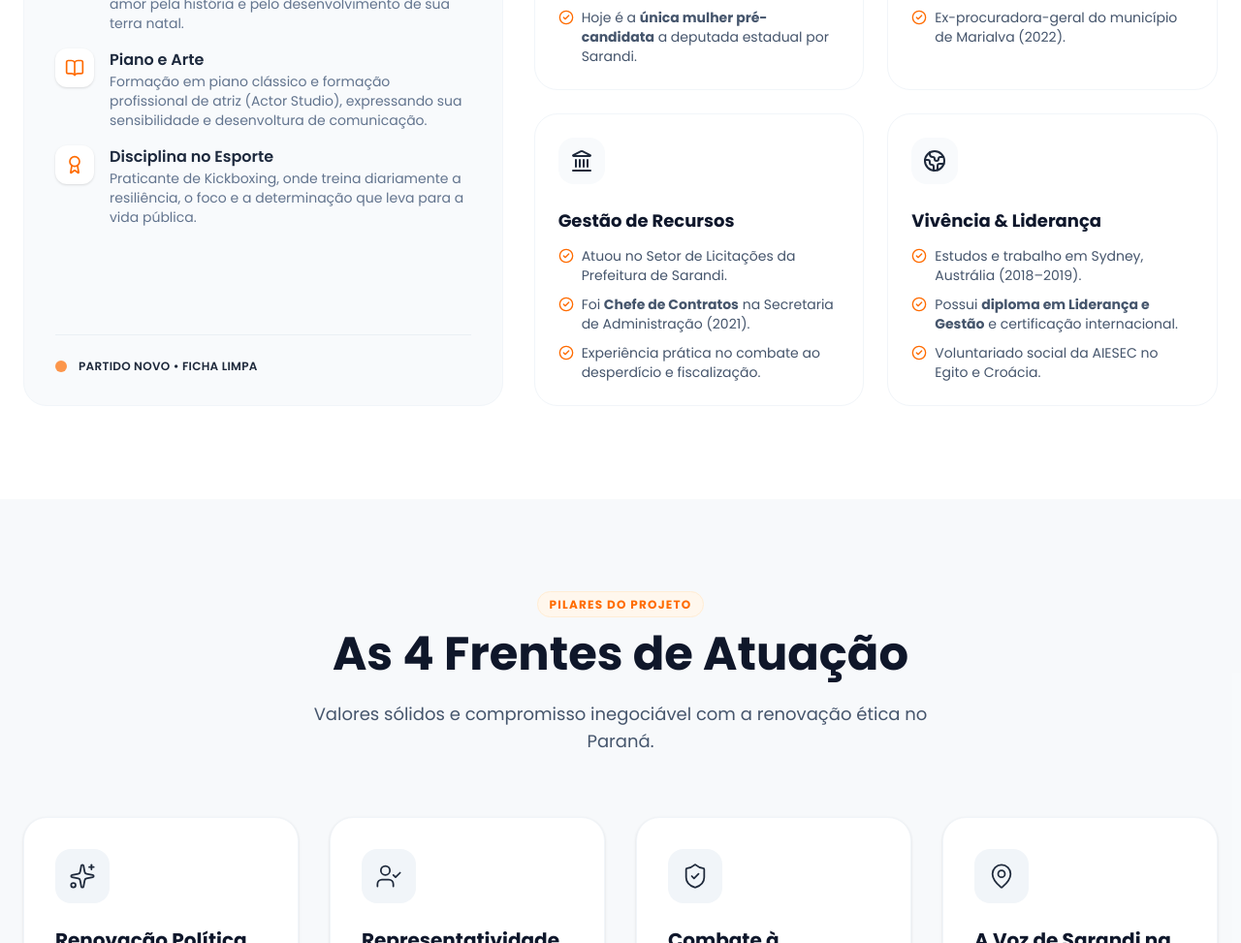
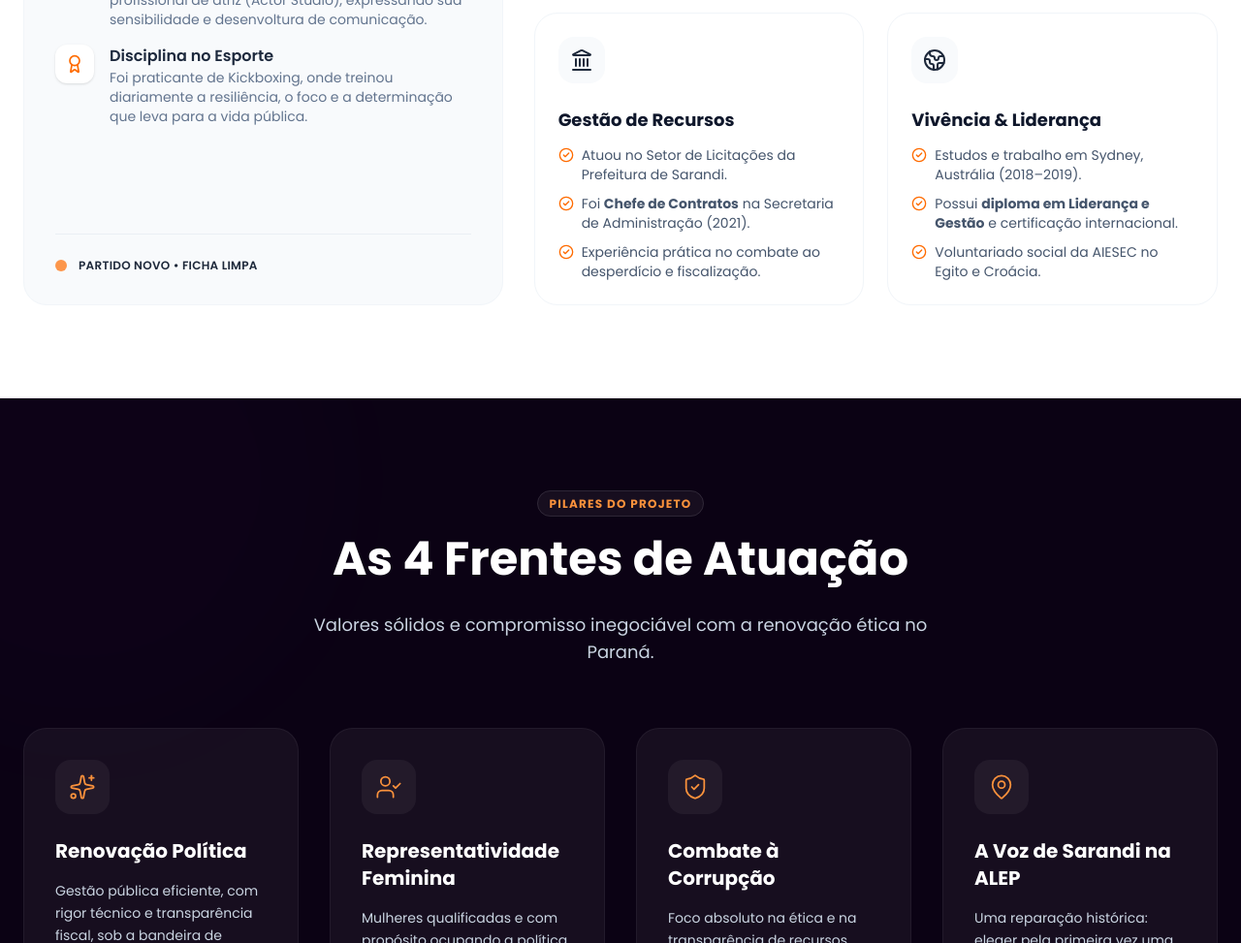
Before and after one commit to Gustavobernardelli/simone.site, a Next.js app in the folder simone-martini-landing/: page / in a window 1280 px wide. Shown: the part 1593-2566 px from the top of the page at 97% size. Built offline with nearby package versions, Linux system fonts and the light colour scheme.

Commit message:
detalhes do design

```diff
--- a/simone-martini-landing/src/components/About.tsx
+++ b/simone-martini-landing/src/components/About.tsx
@@ -59,7 +59,7 @@ export function About() {
                   </div>
                   <div>
                     <h4 className="font-semibold text-slate-800">Disciplina no Esporte</h4>
-                    <p className="text-sm text-slate-500">Praticante de Kickboxing, onde treina diariamente a resiliência, o foco e a determinação que leva para a vida pública.</p>
+                    <p className="text-sm text-slate-500">Foi praticante de Kickboxing, onde treinou diariamente a resiliência, o foco e a determinação que leva para a vida pública.</p>
                   </div>
                 </div>
               </div>
--- a/simone-martini-landing/src/components/Hero.tsx
+++ b/simone-martini-landing/src/components/Hero.tsx
@@ -7,7 +7,7 @@ export function Hero() {
   return (
     <section
       className="relative min-h-[90vh] flex items-center pt-24 pb-12 overflow-hidden bg-[#0A0112] bg-cover bg-center bg-no-repeat"
-      style={{ backgroundImage: "url('https://ucezjskktvkhkmtqzdyc.supabase.co/storage/v1/object/public/Arquivos/Imagens/capasite.jpg')" }}
+      style={{ backgroundImage: "url('https://ucezjskktvkhkmtqzdyc.supabase.co/storage/v1/object/public/Arquivos/Imagens/capa%20pr.jpg')" }}
     >
       {/* Abstract Background Shapes */}
       <div className="absolute top-0 right-0 -translate-y-1/4 translate-x-1/4 w-[800px] h-[800px] bg-purple-900/10 rounded-full blur-3xl opacity-30 z-0" />
@@ -50,8 +50,24 @@ export function Hero() {
             </div>
           </motion.div>
 
-          {/* Spacer Column to keep Simone Martini on the right side of the background image visible */}
-          <div className="hidden lg:block lg:h-[700px] w-full" />
+          {/* Image Content */}
+          <motion.div
+            initial={{ opacity: 0, scale: 0.95, y: 30 }}
+            animate={{ opacity: 1, scale: 1, y: 0 }}
+            transition={{ duration: 0.8, delay: 0.2, ease: "easeOut" }}
+            className="flex justify-center items-center w-full relative z-20"
+          >
+            <div className="relative w-full max-w-[300px] sm:max-w-[360px] lg:max-w-none lg:h-[550px] aspect-[4/5] lg:aspect-auto flex justify-center">
+              {/* Subtle background glow behind the portrait */}
+              <div className="absolute inset-0 bg-gradient-to-t from-accent-500/10 to-transparent rounded-full blur-3xl -z-10" />
+
+              <img
+                src="https://ucezjskktvkhkmtqzdyc.supabase.co/storage/v1/object/public/Arquivos/Imagens/imagem%20principal.png"
+                alt="Simone Martini"
+                className="h-full w-auto object-contain drop-shadow-[0_15px_30px_rgba(255,107,0,0.25)] select-none pointer-events-none"
+              />
+            </div>
+          </motion.div>
         </div>
       </div>
     </section>
--- a/simone-martini-landing/src/components/Proposals.tsx
+++ b/simone-martini-landing/src/components/Proposals.tsx
@@ -74,18 +74,22 @@ const bandeiras = [
 
 export function Proposals() {
   return (
-    <section id="proposals" className="py-24 bg-brand-50/50">
-      <div className="container mx-auto px-4 md:px-6">
+    <section id="proposals" className="py-24 bg-[#0B0214] relative overflow-hidden">
+      {/* Abstract Background Shapes */}
+      <div className="absolute top-0 left-0 -translate-y-1/3 -translate-x-1/3 w-[500px] h-[500px] bg-purple-900/10 rounded-full blur-3xl opacity-30 z-0 pointer-events-none" />
+      <div className="absolute bottom-0 right-0 translate-y-1/3 translate-x-1/3 w-[500px] h-[500px] bg-accent-500/5 rounded-full blur-3xl opacity-30 z-0 pointer-events-none" />
+
+      <div className="container mx-auto px-4 md:px-6 relative z-10">
 
         {/* Section 1: Frentes de Atuação */}
         <div className="text-center max-w-2xl mx-auto mb-16">
-          <span className="text-xs font-bold tracking-widest text-accent-500 uppercase px-3 py-1 bg-accent-50 rounded-full border border-accent-100">
+          <span className="text-xs font-bold tracking-widest text-accent-400 uppercase px-3 py-1 bg-white/5 rounded-full border border-white/10 backdrop-blur-md">
             Pilares do Projeto
           </span>
-          <h3 className="text-3xl md:text-5xl font-bold text-brand-800 mt-4 mb-6">
+          <h3 className="text-3xl md:text-5xl font-bold text-white mt-4 mb-6 leading-tight">
             As 4 Frentes de Atuação
           </h3>
-          <p className="text-lg text-slate-600">
+          <p className="text-lg text-slate-300">
             Valores sólidos e compromisso inegociável com a renovação ética no Paraná.
           </p>
         </div>
@@ -98,13 +102,13 @@ export function Proposals() {
               whileInView={{ opacity: 1, y: 0 }}
               viewport={{ once: true, margin: "-50px" }}
               transition={{ duration: 0.5, delay: index * 0.1 }}
-              className="bg-white rounded-3xl p-8 shadow-sm hover:shadow-xl hover:-translate-y-2 transition-all duration-300 border border-slate-100 group"
+              className="bg-white/5 rounded-3xl p-8 hover:bg-white/[0.08] hover:-translate-y-2 transition-all duration-300 border border-white/5 hover:border-accent-500/30 hover:shadow-2xl hover:shadow-accent-500/5 group"
             >
-              <div className="w-14 h-14 bg-brand-100 rounded-2xl flex items-center justify-center text-brand-700 mb-6 group-hover:bg-accent-500 group-hover:text-white transition-colors duration-300">
+              <div className="w-14 h-14 bg-white/5 rounded-2xl flex items-center justify-center text-accent-400 mb-6 group-hover:bg-accent-500 group-hover:text-white transition-colors duration-300">
                 <item.icon size={28} strokeWidth={1.5} />
               </div>
-              <h4 className="text-xl font-bold text-slate-900 mb-4">{item.title}</h4>
-              <p className="text-slate-600 leading-relaxed text-sm">
+              <h4 className="text-xl font-bold text-white mb-4">{item.title}</h4>
+              <p className="text-slate-300 leading-relaxed text-sm">
                 {item.description}
               </p>
             </motion.div>
@@ -113,13 +117,13 @@ export function Proposals() {
 
         {/* Section 2: Bandeiras */}
         <div className="text-center max-w-2xl mx-auto mb-16">
-          <span className="text-xs font-bold tracking-widest text-accent-500 uppercase px-3 py-1 bg-accent-50 rounded-full border border-accent-100">
+          <span className="text-xs font-bold tracking-widest text-accent-400 uppercase px-3 py-1 bg-white/5 rounded-full border border-white/10 backdrop-blur-md">
             Nossas Bandeiras
           </span>
-          <h3 className="text-3xl md:text-5xl font-bold text-brand-800 mt-4 mb-6">
+          <h3 className="text-3xl md:text-5xl font-bold text-white mt-4 mb-6 leading-tight">
             O que Simone Martini Defende
           </h3>
-          <p className="text-lg text-slate-600">
+          <p className="text-lg text-slate-300">
             Ações práticas voltadas para a saúde, segurança, educação e o desenvolvimento econômico do nosso povo.
           </p>
         </div>
@@ -132,15 +136,15 @@ export function Proposals() {
               whileInView={{ opacity: 1, y: 0 }}
               viewport={{ once: true, margin: "-50px" }}
               transition={{ duration: 0.5, delay: index * 0.05 }}
-              className="bg-white rounded-3xl p-8 border border-slate-100 hover:border-accent-200 shadow-sm hover:shadow-lg transition-all duration-300"
+              className="bg-white/[0.03] rounded-3xl p-8 border border-white/5 hover:border-accent-500/20 hover:bg-white/[0.06] hover:shadow-xl hover:shadow-accent-500/5 transition-all duration-300"
             >
               <div className="flex gap-4 items-start">
-                <div className="w-12 h-12 bg-accent-50 rounded-2xl flex items-center justify-center text-accent-500 shrink-0">
+                <div className="w-12 h-12 bg-accent-500/10 rounded-2xl flex items-center justify-center text-accent-400 shrink-0">
                   <item.icon size={24} />
                 </div>
                 <div>
-                  <h4 className="text-lg font-bold text-slate-900 mb-2">{item.title}</h4>
-                  <p className="text-slate-600 text-sm leading-relaxed">
+                  <h4 className="text-lg font-bold text-white mb-2">{item.title}</h4>
+                  <p className="text-slate-300 text-sm leading-relaxed">
                     {item.description}
                   </p>
                 </div>
```
